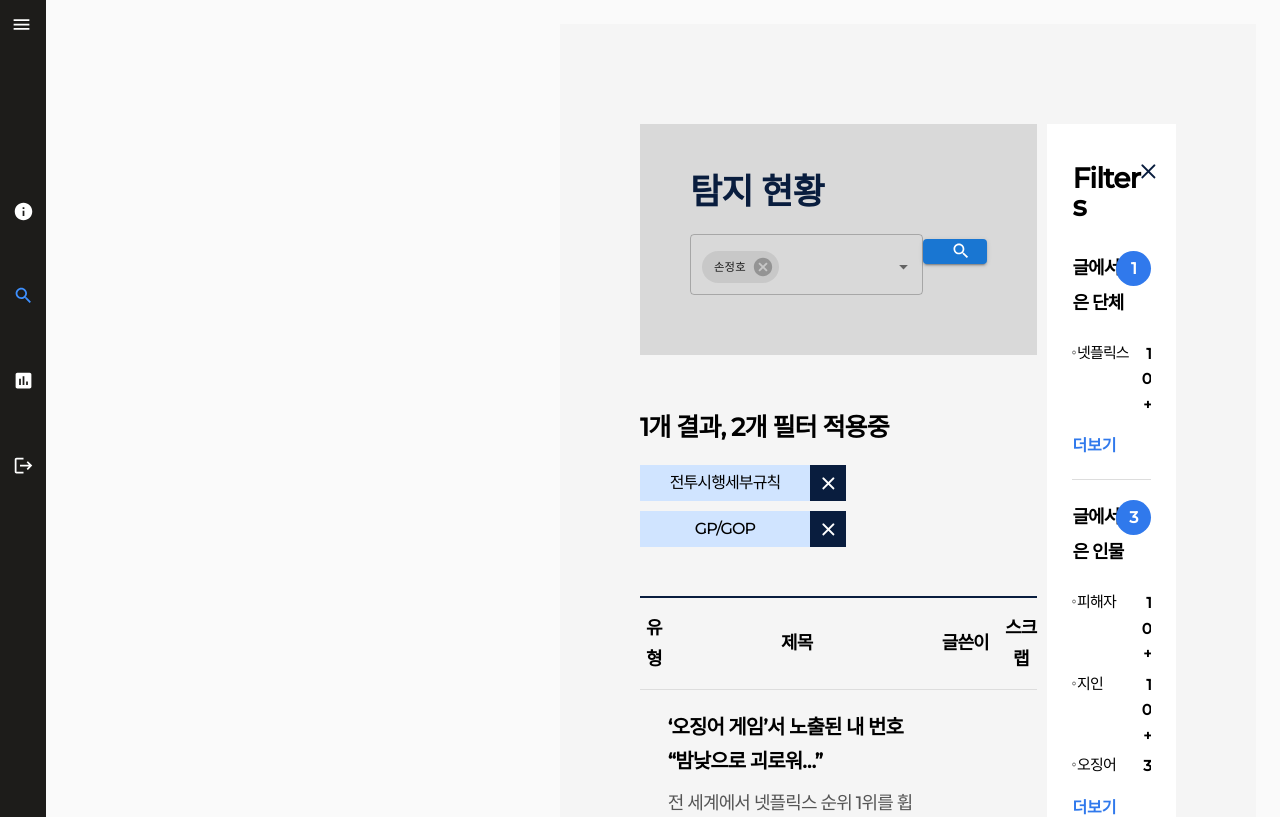
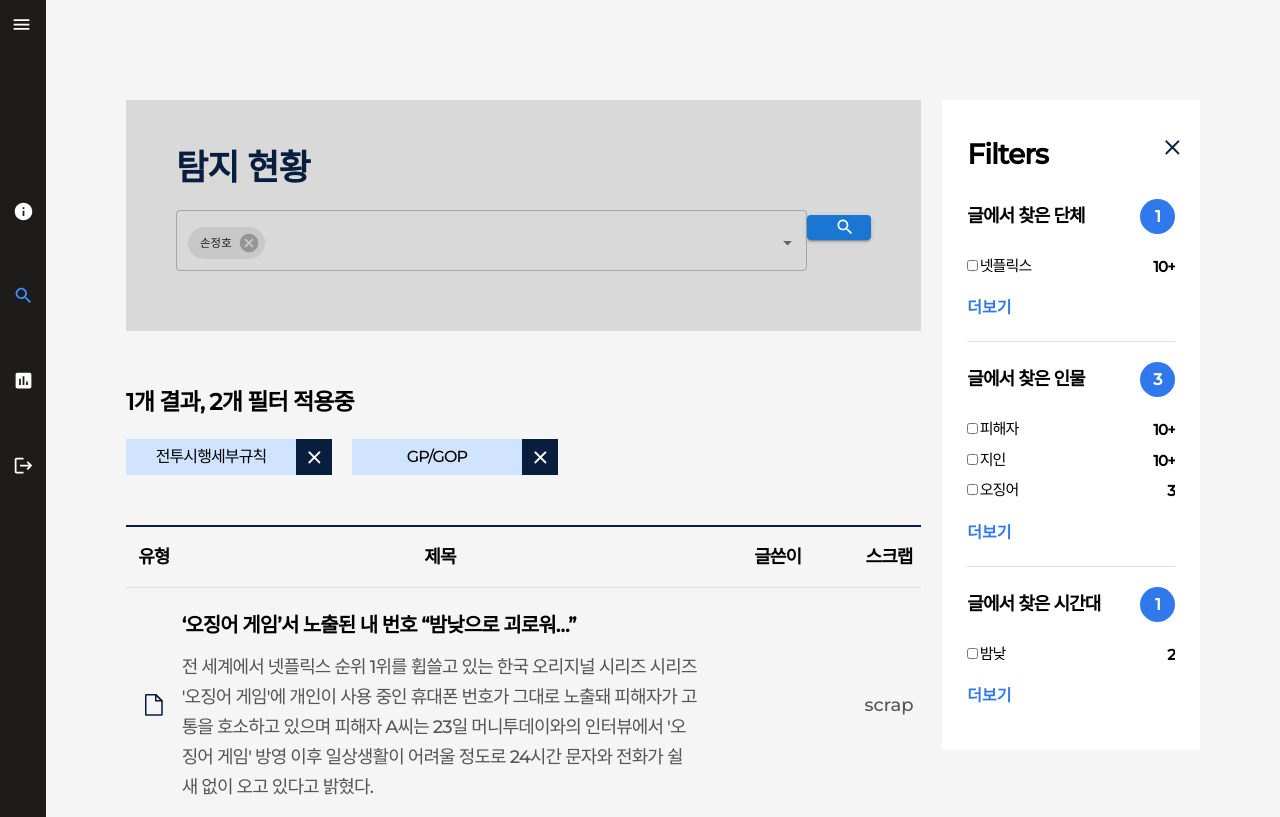
Before and after one commit to fossabot/ai_web_RISKOUT_BTS, a React (Create React App) app in the folder WEB/frontend/: page /detectionstatus in a window 1280 px wide. Shown: the top 817 px of the page. Built offline with nearby package versions, Linux system fonts and the light colour scheme; no server answers.

Commit message:
fix sidebar css

```diff
--- a/WEB/frontend/src/App.js
+++ b/WEB/frontend/src/App.js
@@ -7,9 +7,6 @@ import Board from './pages/Board';
 import DetectionStatus from './pages/DetectionStatus';
 import PressTrends from './pages/PressTrends';
 import RiskReport from './pages/RiskReport';
-// import Secret from './pages/Secret';
-
-// import Header from './components/Modal/Header'; side navi component로 대체
 
 import LoginModal from './components/Modal/LoginModal';
 import FilterTable from './components/FilterTable';
@@ -17,6 +14,7 @@ import InitInfo from './components/Modal/InitInfo';
 import Search from './components/Search';
 
 import './App.css';
+import './css/style.css';
 
 
 function App() {
--- a/WEB/frontend/src/components/Modal/SideNavigation.js
+++ b/WEB/frontend/src/components/Modal/SideNavigation.js
@@ -46,6 +46,7 @@ const DrawerHeader = styled("div")(({ theme }) => ({
 }));
 
 export default function PersistentDrawerLeft(props) {
+  const { drawerWidth } = props;
   let [userprofile, setUserprofile] = useState(false);
   let [userPhoto, setUserPhoto] = useState();
   let [currentUser_pk, setCurrentUser_pk] = useState();
@@ -103,7 +104,7 @@ export default function PersistentDrawerLeft(props) {
           aria-label="open drawer"
           onClick={handleDrawerOpen}
           edge="start"
-          sx={{ mr: 2, ...(open && { display: "none" }) }}
+          sx={{ mr: 2 }}
           className="hamburgerMenu"
         >
           <MenuIcon sx={{ color: "#fff" }} />
@@ -132,14 +133,14 @@ export default function PersistentDrawerLeft(props) {
       </Box>
       <Drawer
         sx={{
-          width: 270,
+          width: drawerWidth,
           flexShrink: 0,
           "& .MuiDrawer-paper": {
             boxSizing: "border-box",
             background: "rgb(29, 28, 26)",
             left: 0,
             top: 0,
-            width: "250px",
+            width: drawerWidth,
             height: "100vh"
           }
         }}
--- a/WEB/frontend/src/css/style.css
+++ b/WEB/frontend/src/css/style.css
@@ -498,7 +498,7 @@ button {
 
 #sub_contents2 {
     background: #F5F5F5;
-    margin-left: 300px;
+    /* margin-left: 300px; */
     padding: 100px 80px 130px 80px;
 }
 
--- a/WEB/frontend/src/layout/index.jsx
+++ b/WEB/frontend/src/layout/index.jsx
@@ -6,7 +6,6 @@ import '../css/style_tab.css';
 import '../css/style_mob.css';
 import '../css/slick.css';
 import '../css/jquery.fullpage.css';
-import '../css/style.css';
 
 // MUI Styles
 import { styled, useTheme } from "@mui/material/styles";
@@ -21,7 +20,7 @@ const drawerWidth = 240;
 const Main = styled("main", { shouldForwardProp: (prop) => prop !== "open" })(
   ({ theme, open }) => ({
     flexGrow: 1,
-    padding: theme.spacing(3),
+    // padding: theme.spacing(3),
     transition: theme.transitions.create("margin", {
       easing: theme.transitions.easing.sharp,
       duration: theme.transitions.duration.leavingScreen
@@ -50,7 +49,7 @@ export default class MainLayout extends React.Component {
       <Box display="flex">
         <Box>
           <Box sx={{ display: "flex" }}>
-            <SideNavigation handleLogout={handleLogout} >
+            <SideNavigation drawerWidth={drawerWidth} handleLogout={handleLogout} >
             </SideNavigation>
 
             <Main open={open}>
--- a/WEB/frontend/src/pages/Board.js
+++ b/WEB/frontend/src/pages/Board.js
@@ -1,6 +1,6 @@
 import React from 'react';
 import Box from "@mui/material/Box";
-import '../css/Header.css';
+// import '../css/Header.css';
 import Search from '../components/Search';
 
 const Board = () => {
--- a/WEB/frontend/src/pages/PressTrends.js
+++ b/WEB/frontend/src/pages/PressTrends.js
@@ -1,7 +1,7 @@
 import React from 'react';
 import Box from "@mui/material/Box";
 import Search from '../components/Search';
-import '../css/Header.css';
+// import '../css/Header.css';
 
 const PressTrends = () => {
     return (
```
